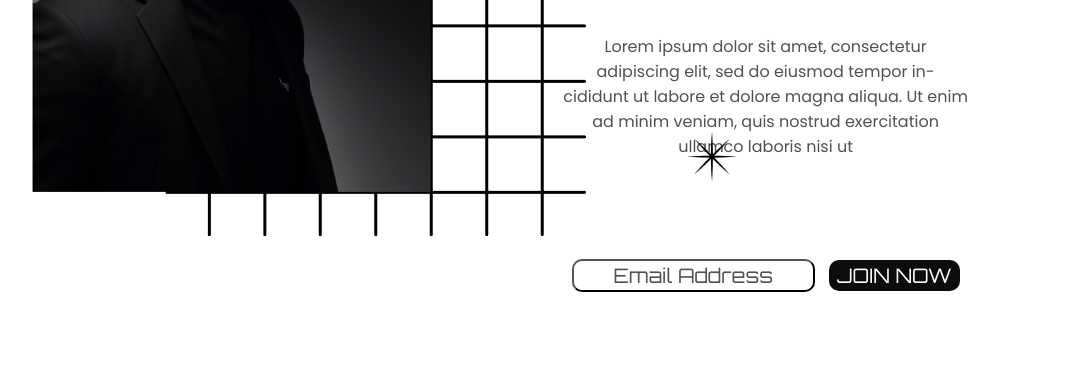
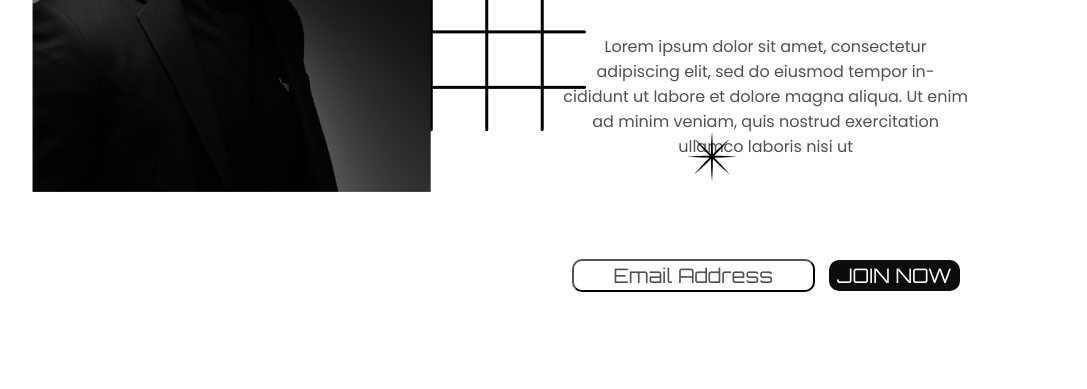
Before and after one commit to Adnan-Sarkar/Street-Style-Landing-Page-Project-1, a website: page index.html in a window 1280 px wide. Shown: the part 525-914 px from the top of the page, without its empty margins (96-1183 px from the left). Drawn offline with Linux system fonts and the light colour scheme.

Commit message:
fixing css for 1920 x 1080 screen size

```diff
--- a/style.css
+++ b/style.css
@@ -120,7 +120,7 @@ section[aria-label="banner"] {
 }
 
 .hero-container .square {
-    bottom: 55px;
+    bottom: 160px;
     left: 133px;
     z-index: -1;
 }
```
